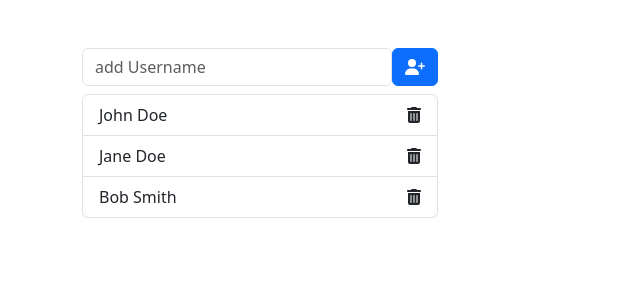
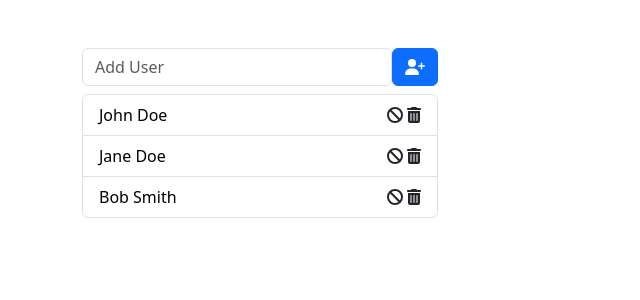
Before and after one commit to KanishkaKodithuwakku/my-app, a React (Create React App) app: page / in a window 1280 px wide. Shown: the top 300 px of the page, without its empty margins (0-640 px from the left). Built offline with nearby package versions, Linux system fonts and the light colour scheme.

Commit message:
update user done  - usereducer

```diff
--- a/src/components/Users.js
+++ b/src/components/Users.js
@@ -1,9 +1,13 @@
 import React, { useState, useReducer, useEffect } from "react";
 import { v4 as uuidv4 } from "uuid";
 import { FontAwesomeIcon } from "@fortawesome/react-fontawesome";
-import { faTrashCan, faUserPlus } from "@fortawesome/free-solid-svg-icons";
+import {
+  faTrashCan,
+  faUserPlus,
+  faBan,
+} from "@fortawesome/free-solid-svg-icons";
 import TextInput from "./common/TextInput";
-import  Button  from "./common/Button";
+import Button from "./common/Button";
 
 const ACTIONS = {
   ADD_USER: "add-user",
@@ -21,13 +25,18 @@ function userReducer(state, action) {
         name: action.payload,
         age: 90,
         email: "kanishka@gmail.com",
+        active: false,
       };
 
       return [...state, newUser];
 
     case ACTIONS.REMOVE_USER:
-     return  state.filter((user) => user.id !== action.payload);
+      return state.filter((user) => user.id !== action.payload);
 
+    case ACTIONS.UPDATE_USER:
+      return state.map((user) =>
+        user.id === action.payload ? { ...user, active: !user.active} : user
+      );
 
     default:
       return state;
@@ -41,18 +50,21 @@ const Users = () => {
       name: "John Doe",
       email: "johndoe@example.com",
       age: "25",
+      active: true,
     },
     {
       id: uuidv4(),
       name: "Jane Doe",
       email: "janedoe@example.com",
       age: "30",
+      active: true,
     },
     {
       id: uuidv4(),
       name: "Bob Smith",
       email: "bobsmith@example.com",
       age: "35",
+      active: true,
     },
   ];
   const [user, setUser] = useState("");
@@ -65,14 +77,8 @@ const Users = () => {
   const handleSubmit = (e) => {
     e.preventDefault();
     //alert(user);
-   if (user !== "") dispatch({ type: "add-user", payload: user });
-   setUser("");
-  };
-
-
-  const handleDeleteUser = (id) => {
-    //alert(id);
-     dispatch({ type: "remove-user", payload:id });
+    if (user !== "") dispatch({ type: "add-user", payload: user });
+    setUser("");
   };
 
   return (
@@ -83,7 +89,7 @@ const Users = () => {
       >
         <TextInput
           value={user}
-          placeholder={`add Username`}
+          placeholder={`Add User`}
           handleOnChange={(value) => setUser(value)}
         />
         <Button addStyle={`ml-2`} btnColor="primary">
@@ -97,11 +103,24 @@ const Users = () => {
             key={user.id}
             className="list-group-item  d-flex justify-content-between align-items-center"
           >
-            {user.name}{" "}
-            <FontAwesomeIcon
-              icon={faTrashCan}
-              onClick={() => handleDeleteUser(user.id)}
-            />
+            <span style={{ color: user.active ? "#000" : "#ccc" }}>
+              {user.name}
+            </span>
+            <div>
+              <FontAwesomeIcon
+                icon={faBan}
+                onClick={() =>
+                  dispatch({ type: "update-user", payload: user.id })
+                }
+              />
+              <FontAwesomeIcon
+                icon={faTrashCan}
+                onClick={() =>
+                  dispatch({ type: "remove-user", payload: user.id })
+                }
+                style={{ marginLeft: 4 }}
+              />
+            </div>
           </li>
         ))}
       </ul>
```
